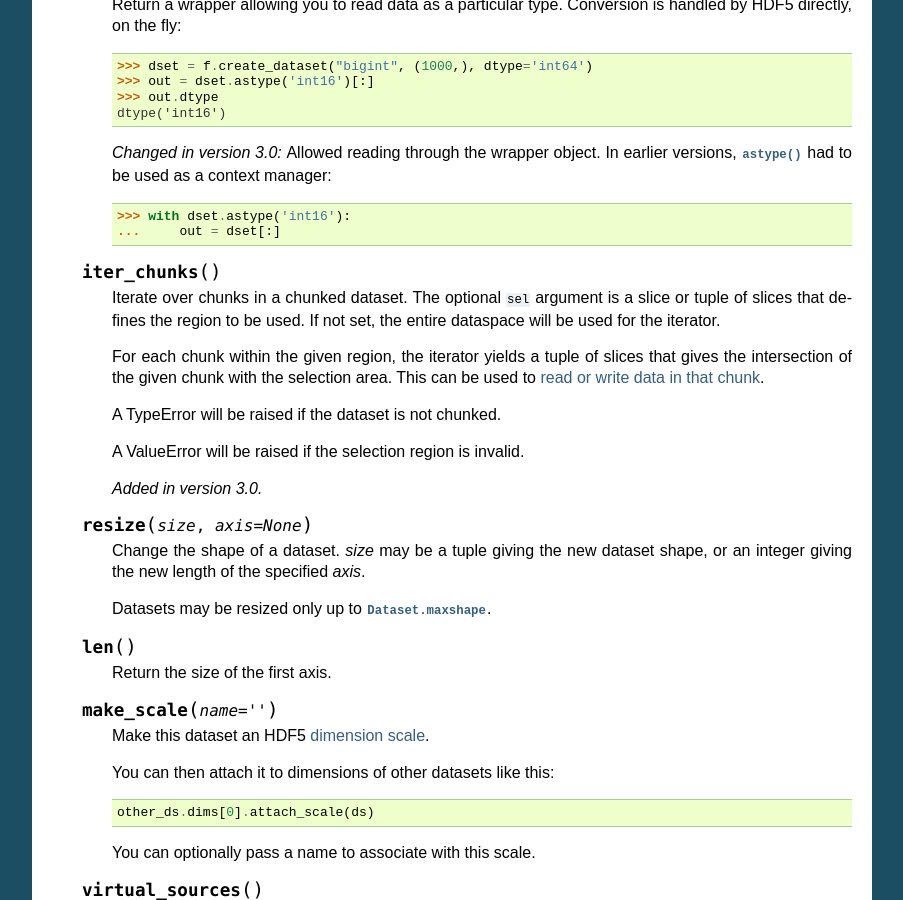
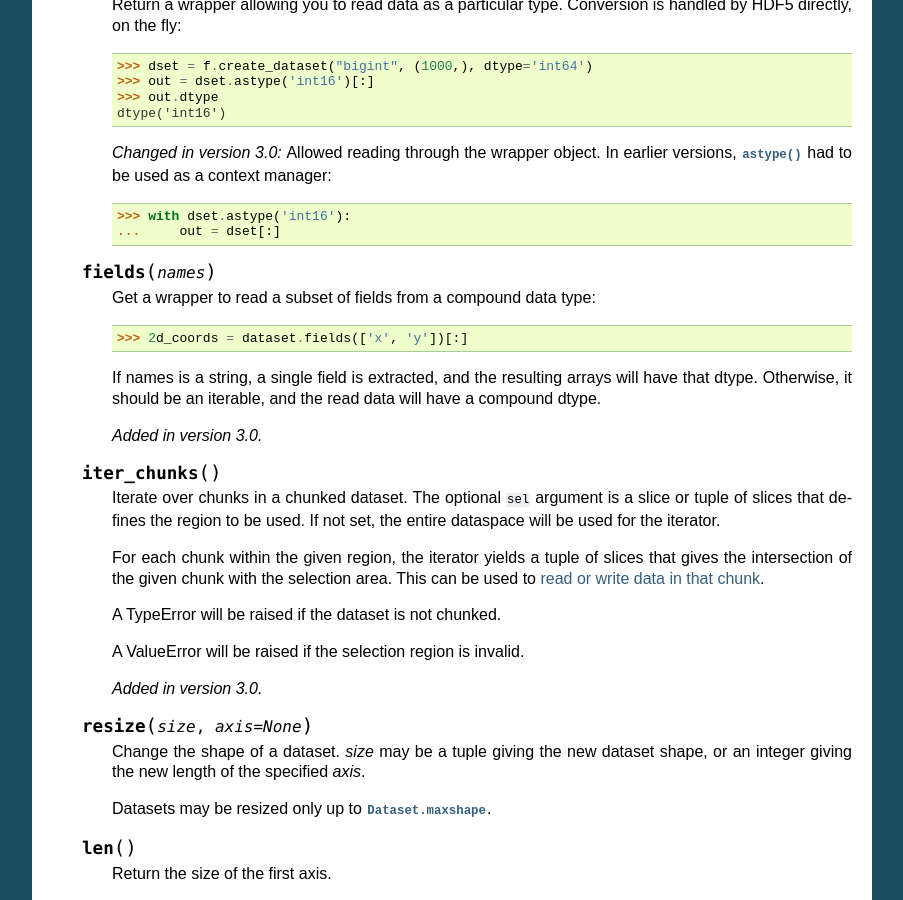
Before and after one commit to h5py/h5py, a Sphinx documentation site: the page built from docs/high/dataset.rst, in a window 1280 px wide and 900 px high, scrolled down 6860 px. Shown: the whole window, without its empty margins (198-1101 px from the left). Built offline with Sphinx 7.4.7, drawn with Linux system fonts in a browser that asks for light colours; pages that are not in the unit, such as notebooks, are missing from menus.

Commit message:
Document .fields() method

```diff
--- a/docs/high/dataset.rst
+++ b/docs/high/dataset.rst
@@ -454,6 +454,18 @@ Reference
                >>> with dset.astype('int16'):
                ...     out = dset[:]
 
+    .. method:: fields(names)
+
+        Get a wrapper to read a subset of fields from a compound data type::
+
+            >>> 2d_coords = dataset.fields(['x', 'y'])[:]
+
+        If names is a string, a single field is extracted, and the resulting
+        arrays will have that dtype. Otherwise, it should be an iterable,
+        and the read data will have a compound dtype.
+
+        .. versionadded:: 3.0
+
     .. method:: iter_chunks
 
        Iterate over chunks in a chunked dataset. The optional ``sel`` argument
```
Also changed, not shown: 1 other file.
